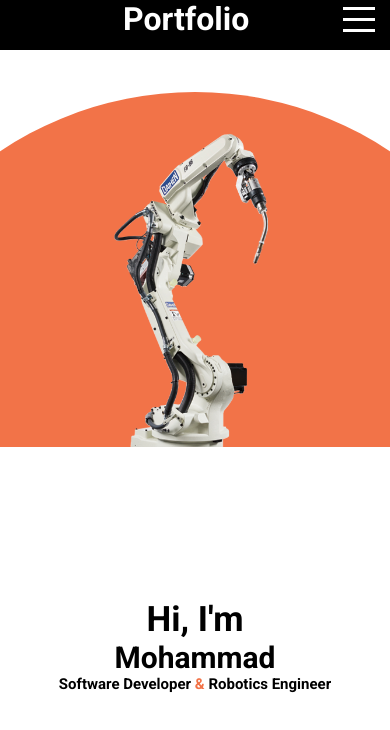
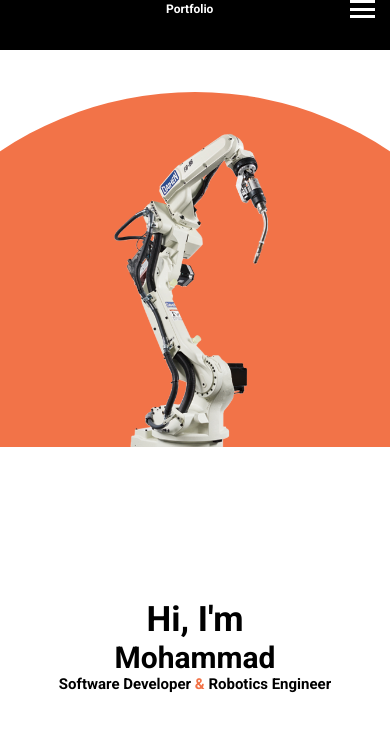
Before and after one commit to moh-asim-iqbal/portfolio, a React (Create React App) app: page / in a window 390 px wide. Shown: the top 730 px of the page. Built offline with nearby package versions, Linux system fonts and the light colour scheme.

Commit message:
Fixed mobile layout

```diff
--- a/package.json
+++ b/package.json
@@ -1,5 +1,5 @@
 {
-  "homepage": "http://moh-asim-iqbal.github.io/portfolio-app",
+  "homepage": "http://moh-asim-iqbal.github.io/portfolio",
   "name": "portfolio",
   "version": "0.1.0",
   "private": true,
--- a/public/index.html
+++ b/public/index.html
@@ -3,11 +3,9 @@
   <head>
     <meta charset="utf-8" />
     <meta name="viewport" content="width=device-width, initial-scale=1" />
+    <meta name="apple-mobile-web-app-capable" content="yes" />
 
-    <meta
-      name="description"
-      content="Web site created using create-react-app"
-    />
+
     <link href="https://fonts.googleapis.com/css2?family=Roboto:wght@100;300;700;900&display=swap" rel="stylesheet">
     <title>Mohammad Iqbal</title>
     <style>
--- a/src/components/Topbar/styles.scss
+++ b/src/components/Topbar/styles.scss
@@ -30,6 +30,12 @@
             width: 4%;
         }
 
+        h1 {
+            @include breakpoint-medium-down {
+                font-size: 12px;
+            }
+        }
+
         .right{
 
             .hamburger{
@@ -39,6 +45,11 @@
                 flex-direction: column;
                 justify-content: space-between;
                 cursor: pointer;
+
+                @include breakpoint-medium-down {
+                    width: 25px;
+                    height: 18px;
+                }
 
                 span{
                     width: 100%;
--- a/src/components/portfolio/projects-data.jsx
+++ b/src/components/portfolio/projects-data.jsx
@@ -76,7 +76,7 @@ export const data = [
         "Compared various ML algorithms for optimal performance. Obtained fraud detection precision of 78.5% using Random Forest.",
       img:
         "./assets/ai.png",
-      gitLink: "https://github.com/",
+      gitLink: "https://github.com/moh-asim-iqbal/Credit-Card-Fraud-Detection",
       techIcon: [
         <div className="tech-item">
           <p>Python</p>
@@ -120,7 +120,7 @@ export const data = [
         "Algorithm that takes start and end coordinates and charts optimal joint configurations, while avoiding specifed obstacles.",
       img:
         "./assets/scara.jpg",
-      gitLink: "https://github.com/",
+      gitLink: "https://github.com/moh-asim-iqbal/robotic-path-planning",
       techIcon: [
         <div className="tech-item">
           <p>MATLAB</p>
```
